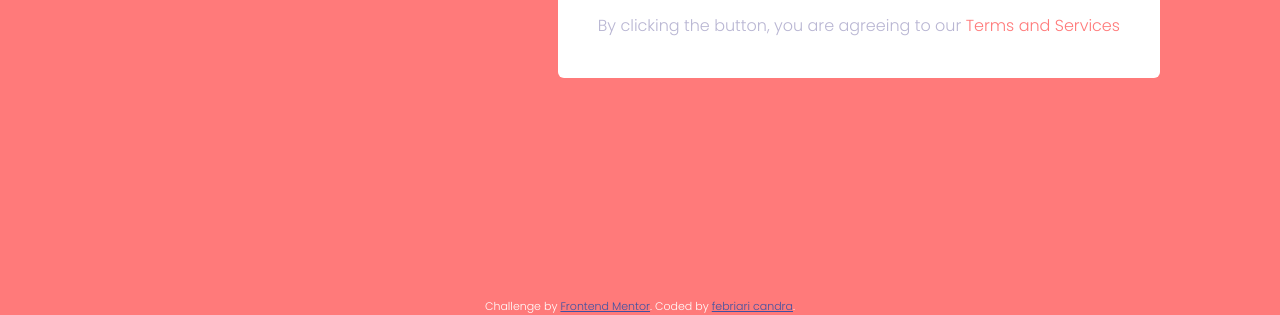
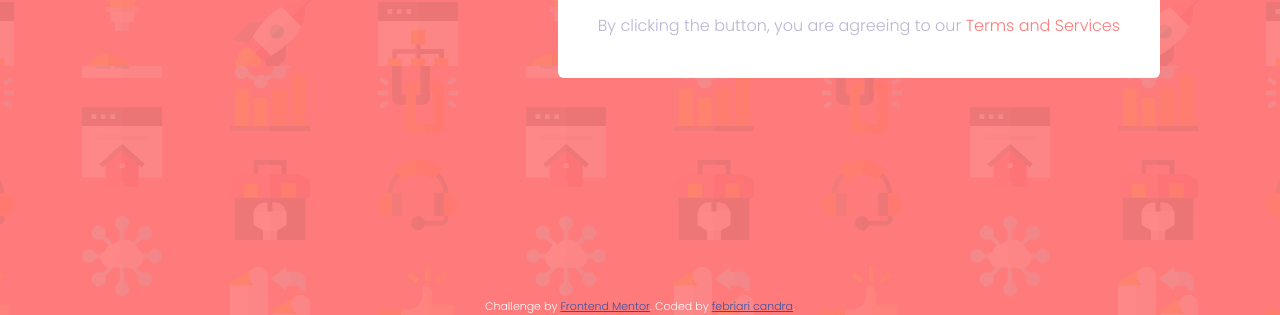
Before and after one commit to febriaricandra/intro-component-with-signup-form-master-febriari, a plain HTML site: page index.html in a window 1280 px wide. Shown: the part 734-1049 px from the top of the page. Drawn offline with Linux system fonts and the light colour scheme.

Commit message:
Update style.css

```diff
--- a/style.css
+++ b/style.css
@@ -14,7 +14,7 @@ body {
   background-attachment: fixed;
   background-repeat: no-repeat;
   background-color: hsl(0, 100%, 74%);
-  background-image: url(../images/bg-intro-desktop.png);
+  background-image: url(bg-intro-desktop.png);
 }
 .container-wrapper {
   display: flex;
```
